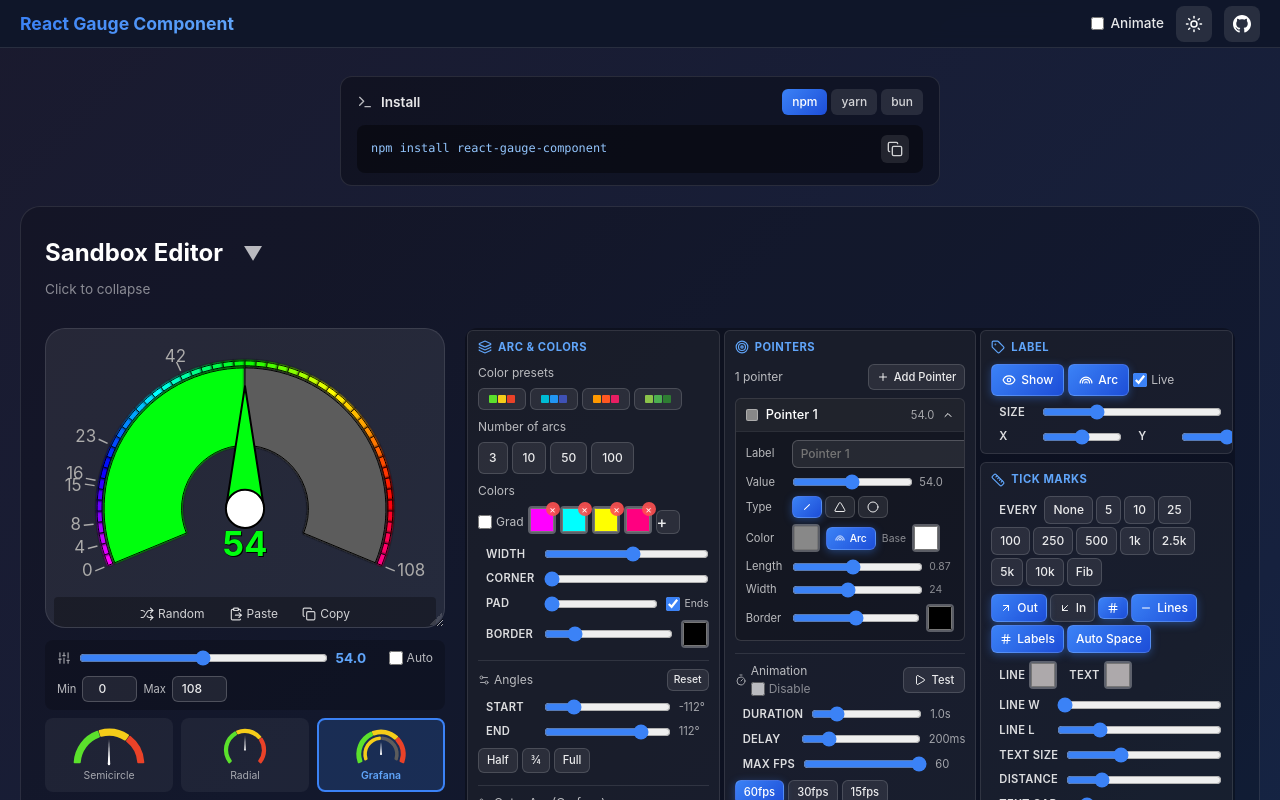
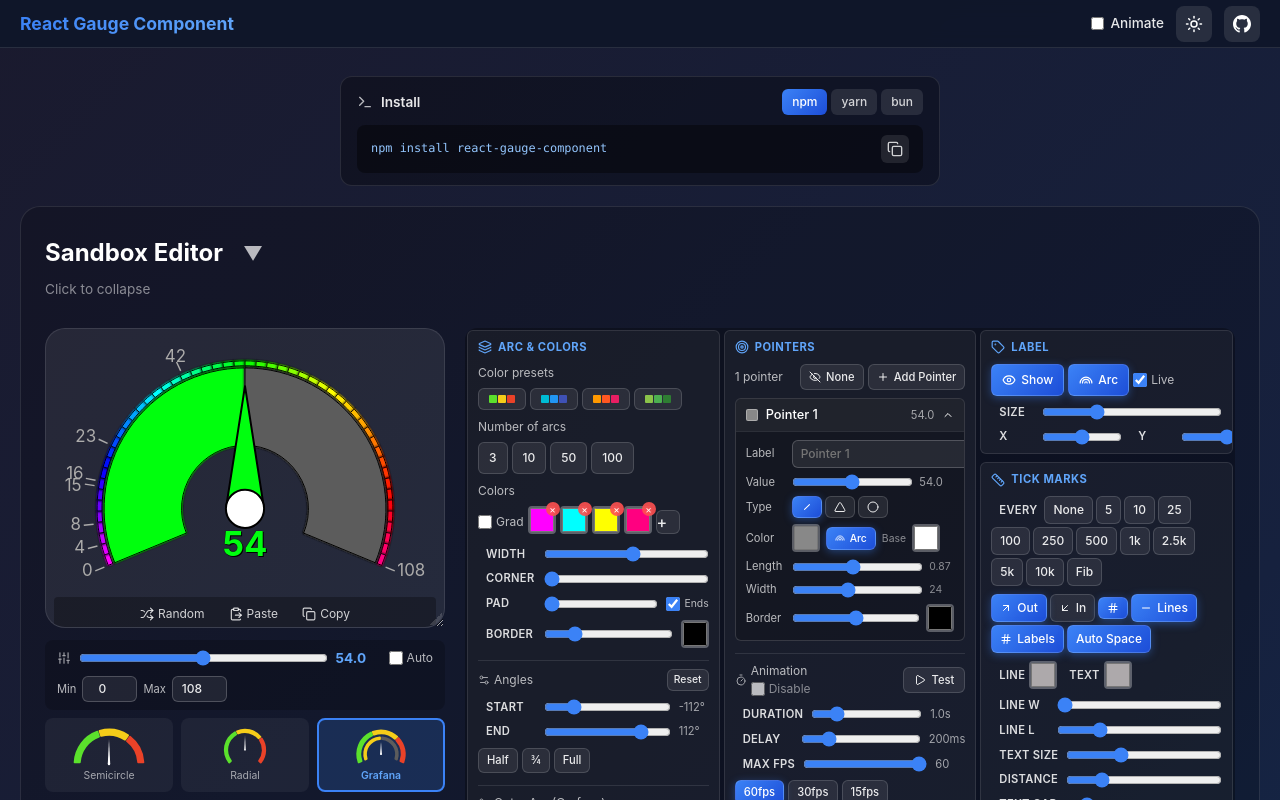
Before and after one commit to antoniolago/react-gauge-component, a React (Create React App) app: page / in a window 1280 px wide. Shown: the top 800 px of the page. Built offline with nearby package versions, Linux system fonts and the light colour scheme.

Commit message:
Add animation on first render

```diff
--- a/src/TestComponent/GaugeGallery/components/SandboxToolbar.tsx
+++ b/src/TestComponent/GaugeGallery/components/SandboxToolbar.tsx
@@ -618,8 +618,28 @@
               {/* Pointers List Header */}
               <div style={{ display: 'flex', justifyContent: 'space-between', alignItems: 'center', gap: '6px' }}>
                 <span style={{ fontSize: '0.75rem', color: 'rgba(255,255,255,0.7)' }}>
-                  {(cfg?.pointers?.length || 1)} pointer{(cfg?.pointers?.length || 1) > 1 ? 's' : ''}
+                  {cfg?.pointer?.hide ? 'Hidden' : `${(cfg?.pointers?.length || 1)} pointer${(cfg?.pointers?.length || 1) > 1 ? 's' : ''}`}
                 </span>
+                <div style={{ display: 'flex', gap: '4px' }}>
+                <button
+                  onClick={() => {
+                    // Toggle pointer visibility
+                    const isCurrentlyHidden = cfg?.pointer?.hide === true;
+                    if (isCurrentlyHidden) {
+                      // Show pointer - remove hide flag
+                      const { hide, ...restPointer } = cfg?.pointer || {};
+                      onConfigChange({ ...config, pointer: restPointer });
+                    } else {
+                      // Hide pointer
+                      onConfigChange({ ...config, pointer: { ...cfg?.pointer, hide: true }, pointers: undefined });
+                    }
+                  }}
+                  style={{ ...styles.toolBtn, padding: '4px 8px', fontSize: '0.7rem', ...(cfg?.pointer?.hide ? styles.toolBtnActive : {}) }}
+                  type="button"
+                  title={cfg?.pointer?.hide ? "Show pointer" : "Hide pointer"}
+                >
+                  {cfg?.pointer?.hide ? <Eye size={12} /> : <EyeOff size={12} />} {cfg?.pointer?.hide ? 'Show' : 'None'}
+                </button>
                 <button
                   onClick={() => {
                     const isFirstMultiPointer = !cfg?.pointers || cfg.pointers.length === 0;
@@ -668,6 +688,7 @@
                 >
                   <Plus size={12} /> Add Pointer
                 </button>
+                </div>
               </div>
 
               {/* Value Display Mode (when multiple pointers) */}
--- a/src/lib/GaugeComponent/hooks/chart.ts
+++ b/src/lib/GaugeComponent/hooks/chart.ts
@@ -57,8 +57,9 @@
 
     // CRITICAL: Skip full re-init if animation is in progress
     // This prevents creating duplicate gauge-content groups during animations
-    // EXCEPTION: Mode transitions must always complete to prevent duplicate pointers
-    if (gauge.animationInProgress?.current && !isFirstRender && !modeTransition) {
+    // EXCEPTION: Mode transitions and interaction changes must always complete
+    const interactionChanged = (gauge.prevProps.current.onValueChange !== undefined) !== (gauge.props.onValueChange !== undefined);
+    if (gauge.animationInProgress?.current && !isFirstRender && !modeTransition && !interactionChanged) {
         if (gauge.pendingResize) {
             gauge.pendingResize.current = true;
         }
@@ -93,6 +94,23 @@
         // Create fresh groups
         gauge.g.current = gauge.svg.current.append("g").attr("class", "gauge-content");
         gauge.doughnut.current = gauge.g.current.append("g").attr("class", "doughnut");
+
+        // Reset animation flags when chart reinits to allow animation to play again
+        if (gauge.initialAnimationTriggered) {
+            gauge.initialAnimationTriggered.current = false;
+        }
+        if (gauge.multiPointerAnimationTriggered) {
+            gauge.multiPointerAnimationTriggered.current = [];
+        }
+        // Reset pointer ref to prevent stale references
+        if (gauge.pointer?.current) {
+            gauge.pointer.current.element = null;
+            gauge.pointer.current.path = null;
+        }
+        // Reset multi-pointer refs
+        if (gauge.multiPointers) {
+            gauge.multiPointers.current = [];
+        }
 
         //console.debug('[initChart] After removal - will call addPointerElement');
     } else {
--- a/src/lib/GaugeComponent/hooks/pointer.ts
+++ b/src/lib/GaugeComponent/hooks/pointer.ts
@@ -95,12 +95,13 @@
         addPointerElement(gauge);
     }
 
-    gauge.pointer.current.context = setupContext(gauge);
-    const { prevPercent, currentPercent, prevProgress } = gauge.pointer.current.context;
     let pointer = gauge.props.pointer as PointerProps;
 
     // Use initialAnimationTriggered flag to handle ResizeObserver firing after prevProps is set
     const isFirstAnimation = !gauge.initialAnimationTriggered?.current;
+
+    gauge.pointer.current.context = setupContext(gauge, isFirstAnimation);
+    const { prevPercent, currentPercent, prevProgress } = gauge.pointer.current.context;
 
     // When resize=true (config change, not value change), draw directly at currentPercent
     // to avoid the pointer jumping from prevPercent to currentPercent
@@ -221,7 +222,7 @@
         }
     }
 };
-export const setupContext = (gauge: Gauge): PointerContext => {
+export const setupContext = (gauge: Gauge, isFirstAnimation: boolean = false): PointerContext => {
     const { value } = gauge.props;
     let pointer = gauge.props.pointer as PointerProps;
     let pointerLength = pointer.length as number;
@@ -233,7 +234,10 @@
     let typesWithPath = [PointerType.Needle, PointerType.Arrow];
 
     // Handle prevValue properly - use nullish coalescing to allow 0 values
-    const prevValue = gauge.prevProps?.current.value ?? minValue;
+    // CRITICAL: On first animation, always use minValue so pointer animates from start
+    // This fixes the issue where prevProps.current.value is already set to current value
+    // before the ResizeObserver fires, causing no animation on first load
+    const prevValue = isFirstAnimation ? minValue : (gauge.prevProps?.current.value ?? minValue);
 
     let pointerContext: PointerContext = {
         centerPoint: [0, -pointerRadius / 2],
```
Also changed, not shown: src/TestComponent/MainPreviews.tsx (+30 -13 lines).
